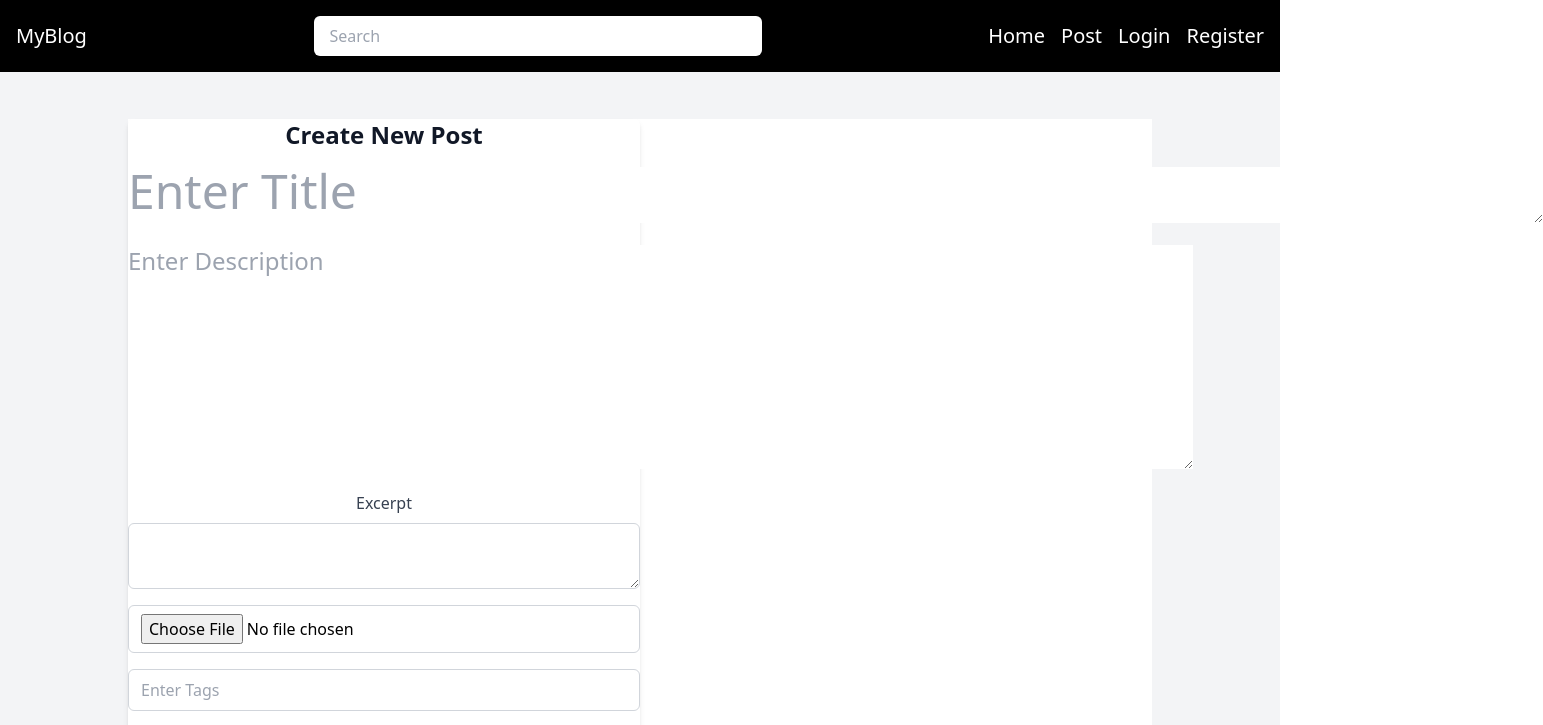
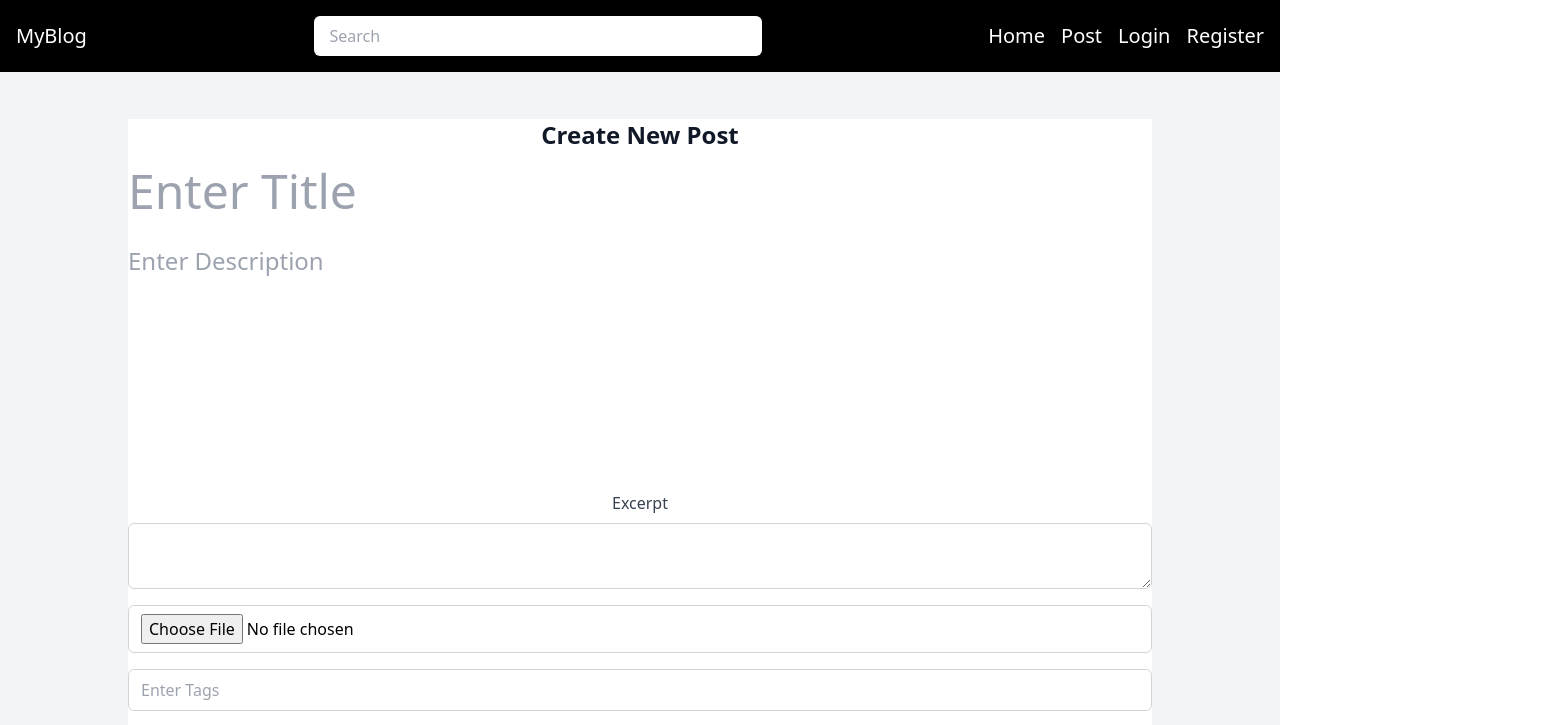
Before and after one commit to RhamHarts/Mern-Project, a React (Create React App) app in the folder frontend-app/: page /AddPostPage in a window 1280 px wide. Shown: the top 725 px of the page, 1543 px wide, since content can reach past the window. Built offline with nearby package versions, Linux system fonts and the light colour scheme.

Commit message:
benerin addpostpage

```diff
--- a/frontend-app/src/pages/AddPostPage.jsx
+++ b/frontend-app/src/pages/AddPostPage.jsx
@@ -85,50 +85,32 @@ const AddPostPage = () => {
 
   return (
     <div className="min-h-screen flex items-center justify-center bg-gray-100">
-      <div className="w-4/5  bg-white">
-        <div className=" align-center rounded-md shadow-md max-w-lg">
-          <h2 className="text-2xl font-semibold text-gray-900 mb-4">
+      <div className="w-4/5 bg-white flex flex-col items-center justify-center">
+        <h2 className="text-2xl font-semibold text-gray-900 mb-4 text-center">
           Create New Post
         </h2>
-          <form onSubmit={handleSubmit}>
+        <form onSubmit={handleSubmit} className="w-full">
           <div className="mb-4">
             <textarea
               rows="1"
-                cols="50"
               placeholder="Enter Title"
               id="title"
               value={title}
               onChange={(e) => setTitle(e.target.value)}
               required
-                className="h-14 text-5xl"
+              className="h-14 text-5xl resize-none w-full bg-none focus:outline-none focus:border-transparent"
             ></textarea>
-              {/* <input
-              type="text"
-              id="title"
-              className="mt-1 block w-full px-3 py-2 border border-gray-300 focus:outline-none focus:ring focus:ring-blue-500 rounded-md"
-              value={title}
-              onChange={(e) => setTitle(e.target.value)}
-              required
-            /> */}
           </div>
           <div className="mb-4">
             <textarea
               rows="5"
-                cols="75"
               id="description"
               placeholder="Enter Description"
               value={description}
               onChange={(e) => setDescription(e.target.value)}
               required
-                className="h-56 text-2xl"
+              className="h-56 text-2xl resize-none w-full bg-none focus:outline-none focus:border-transparent"
             ></textarea>
-              {/* <textarea
-              id="description"
-              className="mt-1 block w-full px-3 py-2 border border-gray-300 focus:outline-none focus:ring focus:ring-blue-500 rounded-md"
-              value={description}
-              onChange={(e) => setDescription(e.target.value)}
-              required
-            /> */}
           </div>
           <div className="mb-4">
             <label htmlFor="excerpt" className="block text-gray-700 mb-2">
@@ -136,7 +118,7 @@ const AddPostPage = () => {
             </label>
             <textarea
               id="excerpt"
-                className="mt-1 block w-full px-3 py-2 border border-gray-300 focus:outline-none focus:ring focus:ring-blue-500 rounded-md"
+              className="mt-1 block w-full px-3 py-2 border border-gray-300 focus:outline-none focus:border-transparent rounded-md"
               value={excerpt}
               onChange={(e) => setExcerpt(e.target.value)}
               required
@@ -146,7 +128,7 @@ const AddPostPage = () => {
             <input
               type="file"
               id="image"
-                className="mt-1 block w-full px-3 py-2 border border-gray-300 focus:outline-none focus:ring focus:ring-blue-500 rounded-md"
+              className="mt-1 block w-full px-3 py-2 border border-gray-300 focus:outline-none focus:border-transparent rounded-md"
               onChange={handleImageChange}
             />
           </div>
@@ -155,7 +137,7 @@ const AddPostPage = () => {
               type="text"
               id="tags"
               placeholder="Enter Tags"
-                className="mt-1 block w-full px-3 py-2 border border-gray-300 focus:outline-none focus:ring focus:ring-blue-500 rounded-md"
+              className="mt-1 block w-full px-3 py-2 border border-gray-300 focus:outline-none focus:border-transparent rounded-md"
               value={tagInput}
               onChange={handleTagInputChange}
               onKeyDown={handleTagKeyDown}
@@ -177,7 +159,7 @@ const AddPostPage = () => {
               type="text"
               id="author"
               placeholder="Author Name"
-                className="mt-1 block w-full px-3 py-2 border border-gray-300 focus:outline-none focus:ring focus:ring-blue-500 rounded-md"
+              className="mt-1 block w-full px-3 py-2 border border-gray-300 focus:outline-none focus:border-transparent rounded-md"
               value={author}
               onChange={(e) => setAuthor(e.target.value)}
               required
@@ -199,7 +181,6 @@ const AddPostPage = () => {
         )}
       </div>
     </div>
-    </div>
   );
 };
 
```
Lines whose indentation alone changed are shown as unchanged.
